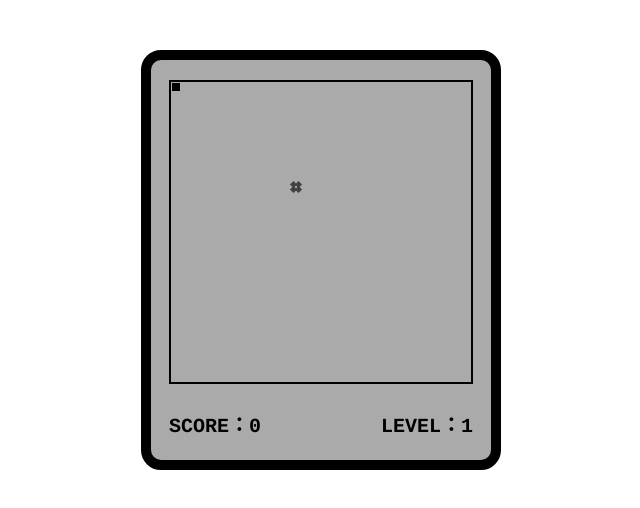
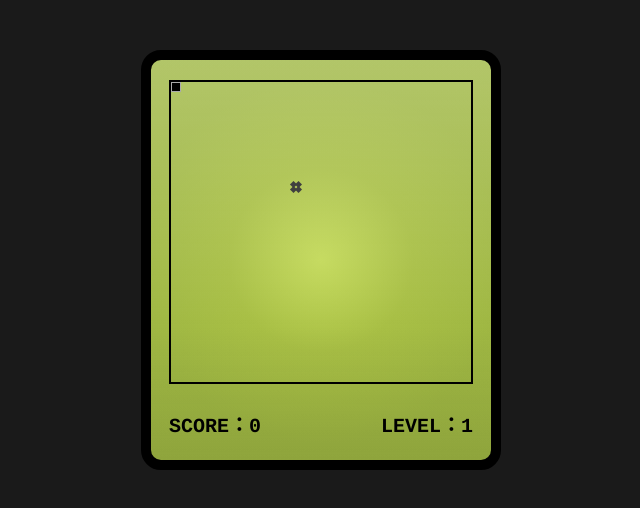
Before and after one commit to JELiu0928/snake_game_exercises, a website: page index.html in a window 1280 px wide. Shown: the whole page, without its empty margins (319-959 px from the left). Drawn offline with Linux system fonts and the light colour scheme.

Commit message:
修改配色

```diff
--- a/sass/components/_body.scss
+++ b/sass/components/_body.scss
@@ -3,11 +3,26 @@
     padding: 0;
     box-sizing: border-box;
 }
+body{
+    background-color: #1a1a1a;
+}
 #main {
     height : 420px;
     width: 360px;
     border: 10px #000 solid;
-    background-color: #aaa;
+    background:
+        radial-gradient(
+            circle at center,
+            #c3d959 0%,
+            #a8bf45 35%,
+            #9fb743 70%
+        ),
+        linear-gradient(
+            to bottom,
+            rgba(255,255,255,0.2) 0%,    /* 提高透明度 */
+            rgba(0,0,0,0.1) 100%         /* 加入暗部 */
+        );
+    background-blend-mode: overlay;       /* 改用 overlay 混合模式 */
     border-radius: 20px;
     margin: 50px auto;
 }
```
Also changed, not shown: css/style.css, 1 other file.
